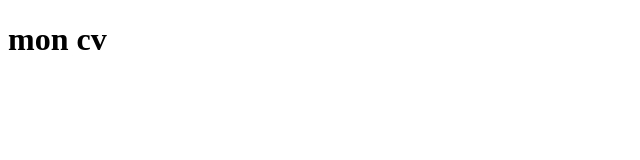
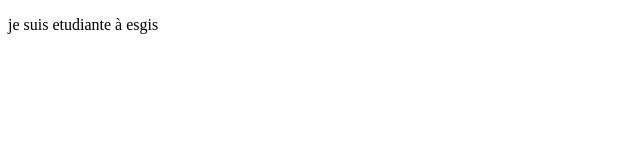
Before and after one commit to Percevereluc/mon-cv, a plain HTML site: page index.html in a window 1280 px wide. Shown: the whole page, without its empty margins (0-640 px from the left). Drawn offline with Linux system fonts and the light colour scheme.

Commit message:
mise en place de la section description

```diff
--- a/index.html
+++ b/index.html
@@ -7,6 +7,6 @@
 </head>
 <body>
 
-<h1>mon cv </h1>
+<p>je suis etudiante à esgis </p>
 </body>
 </html>
```
